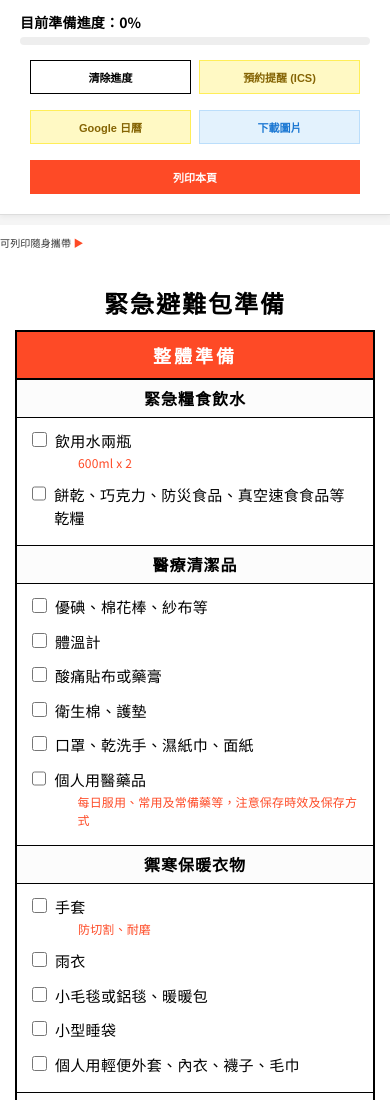
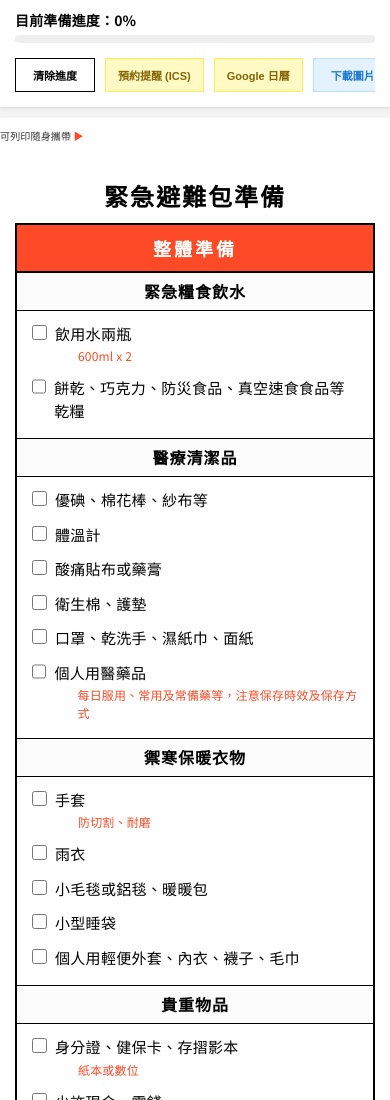
Before and after one commit to tonyonier99/Orange-Book, a plain HTML site: page index.html in a window 390 px wide. Shown: the top 1100 px of the page. Drawn offline with Linux system fonts and the light colour scheme.

Commit message:
fix: 優化手機版排版：按鈕改為橫向滑動單列、修正列印跑版問題

```diff
--- a/style.css
+++ b/style.css
@@ -312,15 +312,19 @@ body {
 /* Actions Spacing */
 .actions {
     display: flex;
-    gap: 8px;
+    gap: 10px;
     margin-top: 15px;
-    justify-content: space-between;
+    /* Allow wrapping on narrow desktop/tablets if needed, but keep centered/spaced */
+    flex-wrap: wrap;
 }
 
 .actions button {
     flex: 1;
+    /* Distribute space evenly */
+    min-width: 80px;
+    /* Prevent being too narrow */
     white-space: nowrap;
-    padding: 8px 2px;
+    padding: 8px 5px;
     font-size: 11px;
 }
 
@@ -462,7 +466,8 @@ button:hover {
         line-height: 1.4;
     }
 }
-@media (max-width: 768px) {
+
+@media screen and (max-width: 768px) {
     body {
         padding: 0;
         display: block;
@@ -497,9 +502,10 @@ button:hover {
         border: none;
         border-radius: 0;
         border-bottom: 1px solid #ddd;
-        padding: 12px 20px;
+        padding: 10px 15px;
         margin-bottom: 10px;
         box-shadow: 0 2px 5px rgba(0, 0, 0, 0.05);
+        z-index: 999;
     }
 
     /* Table layout on mobile */
@@ -557,13 +563,28 @@ button:hover {
         padding: 12px;
     }
 
+    /* Mobile Actions: Horizontal Scroll (Single Row) */
     .actions {
-        padding: 0 10px;
-        flex-wrap: wrap;
+        display: flex;
+        flex-wrap: nowrap;
+        overflow-x: auto;
+        padding-bottom: 5px;
+        /* Space for scrollbar */
+        gap: 10px;
+        -webkit-overflow-scrolling: touch;
+        /* Smooth scroll on iOS */
     }
 
     .actions button {
-        flex: 1 1 45%;
-        margin-bottom: 8px;
+        flex: 0 0 auto;
+        /* Don't shrink, don't grow */
+        width: auto;
+        margin-bottom: 0;
+        padding: 8px 12px;
+    }
+
+    /* Hide scrollbar for cleaner look but keep functionality */
+    .actions::-webkit-scrollbar {
+        display: none;
     }
 }
```
